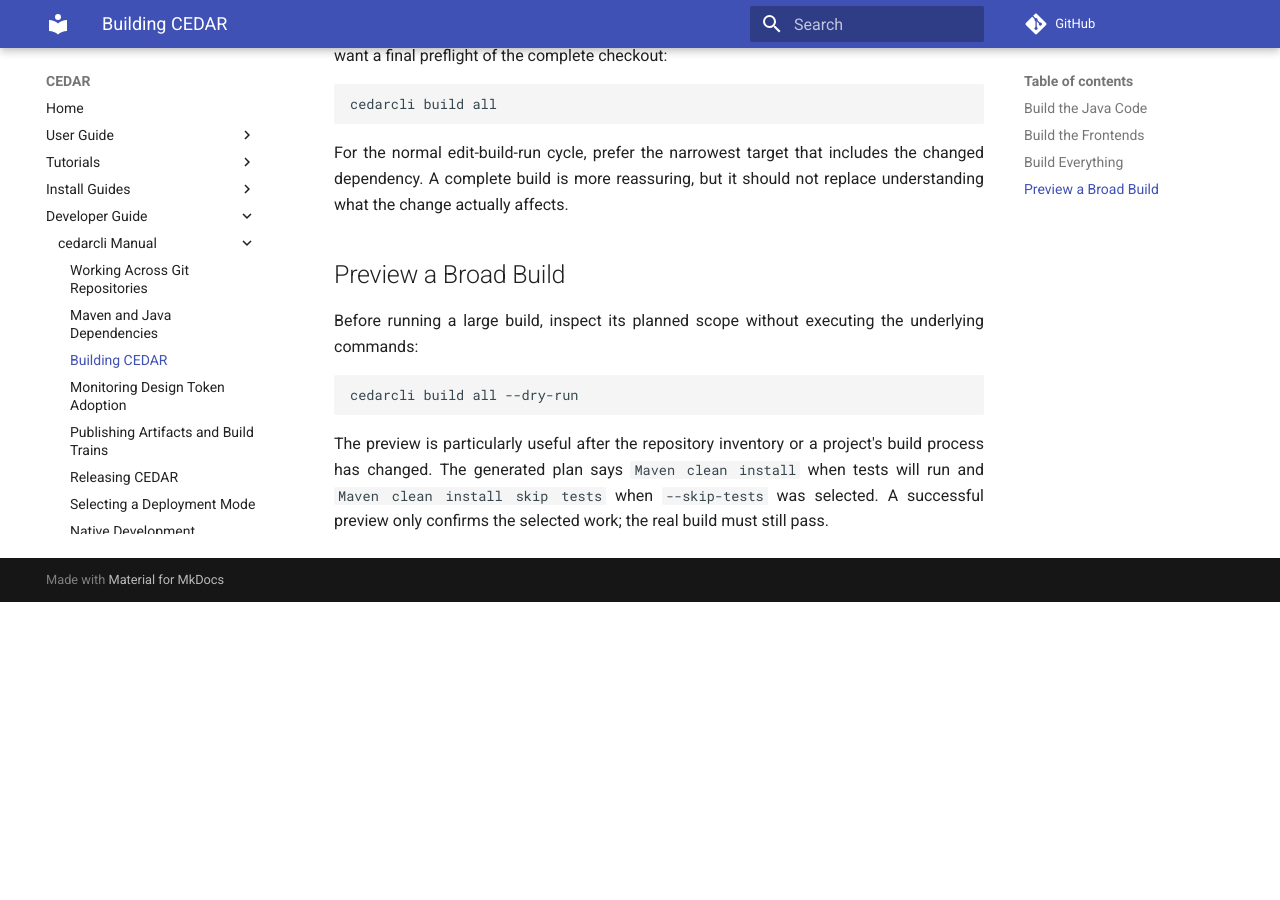
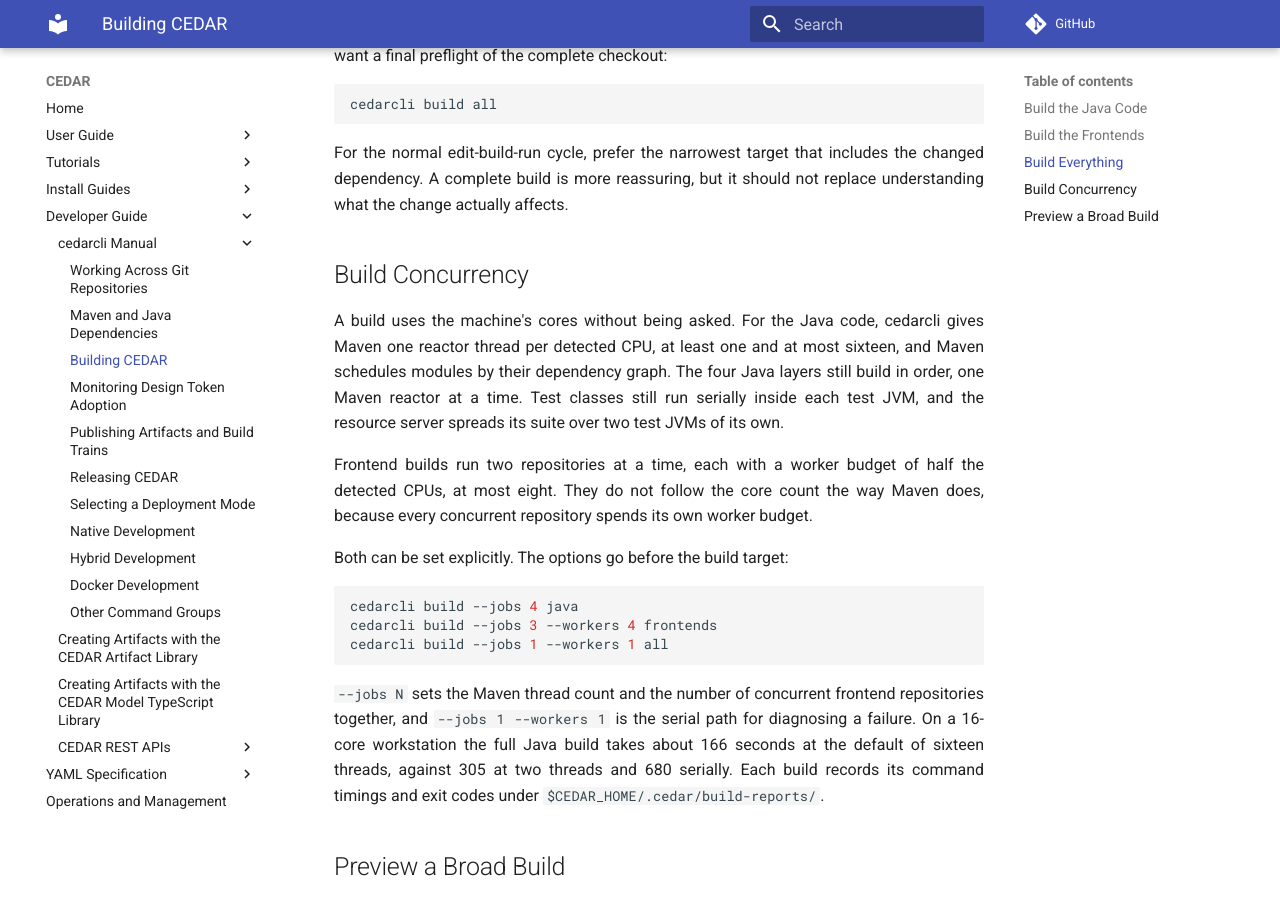
Before and after one commit to metadatacenter/cedar-mkdocs, an MkDocs documentation site: the page built from docs/developer-guide/cedarcli/building.md, in a window 1280 px wide and 900 px high, scrolled down 1915 px. Built offline with MkDocs 1.6.1 and Material for MkDocs 9.7.7, drawn with Linux system fonts in a browser that asks for light colours; comment, search, counter and statistics services are not loaded; before the commit the page ends 2517 px from its top, so only the background shows below that.

Commit message:
Describe build, smoke and release concurrency in the cedarcli Manual
Building CEDAR gains a section on concurrency: Maven threads follow the
host's CPU count, frontend builds run two repositories at a time, and
`--jobs` and `--workers` override both. The test command's description
names all three smoke tiers and explains `--rest-workers`. Releasing CEDAR
describes the recorded build limits that `release start` sets and
`release resume` reuses.

Co-Authored-By: Claude Opus 5.5 <noreply@anthropic.com>

````diff
--- a/docs/developer-guide/cedarcli/building.md
+++ b/docs/developer-guide/cedarcli/building.md
@@ -93,6 +93,32 @@ For the normal edit-build-run cycle, prefer the narrowest target that includes t
 dependency. A complete build is more reassuring, but it should not replace understanding what the
 change actually affects.
 
+## Build Concurrency
+
+A build uses the machine's cores without being asked. For the Java code, cedarcli gives Maven one
+reactor thread per detected CPU, at least one and at most sixteen, and Maven schedules modules by
+their dependency graph. The four Java layers still build in order, one Maven reactor at a time.
+Test classes still run serially inside each test JVM, and the resource server spreads its suite
+over two test JVMs of its own.
+
+Frontend builds run two repositories at a time, each with a worker budget of half the detected
+CPUs, at most eight. They do not follow the core count the way Maven does, because every
+concurrent repository spends its own worker budget.
+
+Both can be set explicitly. The options go before the build target:
+
+```bash
+cedarcli build --jobs 4 java
+cedarcli build --jobs 3 --workers 4 frontends
+cedarcli build --jobs 1 --workers 1 all
+```
+
+`--jobs N` sets the Maven thread count and the number of concurrent frontend repositories
+together, and `--jobs 1 --workers 1` is the serial path for diagnosing a failure. On a 16-core
+workstation the full Java build takes about 166 seconds at the default of sixteen threads, against
+305 at two threads and 680 serially. Each build records its command timings and exit codes under
+`$CEDAR_HOME/.cedar/build-reports/`.
+
 ## Preview a Broad Build
 
 Before running a large build, inspect its planned scope without executing the underlying commands:
````
Also changed, not shown: docs/developer-guide/cedarcli/other-commands.md (+16 -2 lines), docs/developer-guide/cedarcli/release.md (+7 -0 lines).
